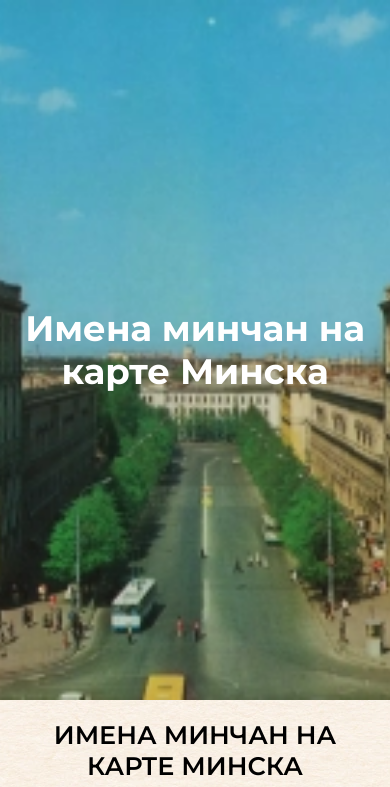
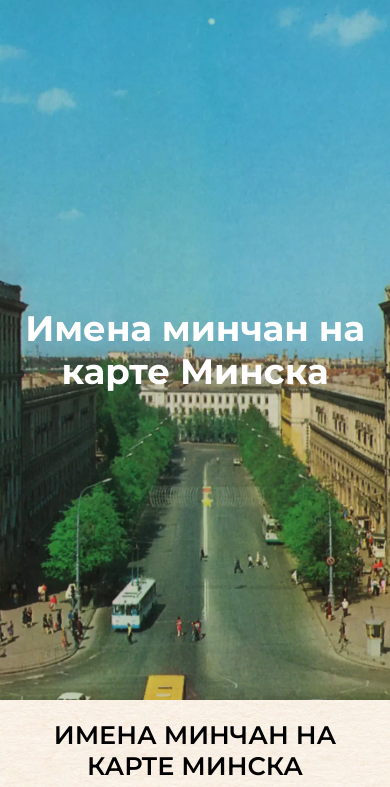
Before and after one commit to IgorSulj/MinskStreets, a Django app: page / in a window 390 px wide. Shown: the part 55-842 px from the top of the page. Run offline with Django 3.2, Linux system fonts and the light colour scheme.

Commit message:
Returned old MinskGates

```diff
--- a/main/static/main/style.css
+++ b/main/static/main/style.css
@@ -250,11 +250,6 @@ footer p {
 }
 
 /*                     adaptive                      */
-@media (max-width: 1080px) {
-  #main-bg {
-    background-image: url("Minsk-GatesColor1080px.webp");
-  }
-}
 
 @media (max-width: 768px) {
   nav ul li a {
@@ -266,9 +261,6 @@ footer p {
   }
   h2.title {
     font-size: calc(20px + 20 * (100vw / 1440));
-  }
-  #main-bg {
-    background-image: url("Minsk-GatesColor768px.webp");
   }
   #main-bg h1 {
     font-size: calc(30px + 20 * (100vw / 1440));
@@ -293,9 +285,6 @@ footer p {
   }
 }
 @media (max-width: 500px) {
-  #main-bg {
-    background-image: url("Minsk-GatesColor500px.webp");
-  }
   .citizen-container {
     flex-direction: column;
   }
```
